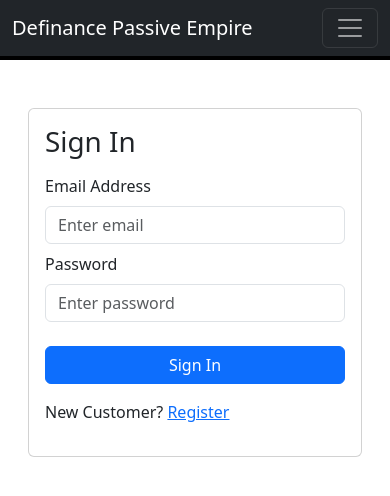
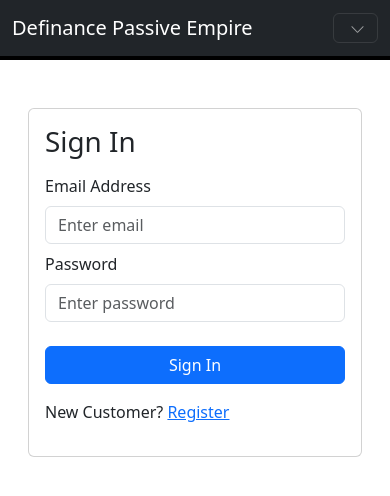
Before and after one commit to WebbuggsServices/Definance_Deployment, a React (Create React App) app in the folder frontend/: page /login in a window 390 px wide. Shown: the top 496 px of the page. Built offline with nearby package versions, Linux system fonts and the light colour scheme; no server answers.

Commit message:
navbar update and mongodb update

```diff
--- a/frontend/package.json
+++ b/frontend/package.json
@@ -13,6 +13,7 @@
     "bootstrap": "^5.3.3",
     "react": "^18.2.0",
     "react-bootstrap": "^2.10.1",
+    "react-bootstrap-icons": "^1.11.3",
     "react-dom": "^18.2.0",
     "react-icons": "^5.0.1",
     "react-loader-spinner": "^5.4.5",
--- a/frontend/src/App.js
+++ b/frontend/src/App.js
@@ -1,16 +1,20 @@
-import { Outlet } from 'react-router-dom';
-import 'react-toastify/dist/ReactToastify.css';
-import Header from './components/Header';
-import './App.css';
-import currentYear from './utilities/currentYear';
+import { Outlet } from "react-router-dom";
+import "react-toastify/dist/ReactToastify.css";
+import Header from "./components/Header";
+import { ToastContainer } from "react-toastify";
+import "./App.css";
+// import currentYear from "./utilities/currentYear";
 
 const App = () => {
   return (
-    <div class="root-container">
-    <Header/>
-    <Outlet />
-    {/* <footer className='footer'> Copyright ©{currentYear()}. All rights reserved.</footer> */}
-  </div>
+    <>
+      <ToastContainer />
+      <div class="root-container">
+        <Header />
+        <Outlet />
+        {/* <footer className='footer'> Copyright ©{currentYear()}. All rights reserved.</footer> */}
+      </div>
+    </>
   );
 };
 
--- a/frontend/src/components/Header.jsx
+++ b/frontend/src/components/Header.jsx
@@ -1,10 +1,11 @@
-import { Navbar, Nav, Container, NavDropdown } from 'react-bootstrap';
-import { FaSignInAlt, FaSignOutAlt } from 'react-icons/fa';
-import { LinkContainer } from 'react-router-bootstrap';
-import { useSelector, useDispatch } from 'react-redux';
-import { useNavigate } from 'react-router-dom';
-import { useLogoutMutation } from '../slices/usersApiSlice';
-import { logout } from '../slices/authSlice';
+import { Navbar, Nav, Container } from "react-bootstrap";
+import { FaSignInAlt, FaSignOutAlt } from "react-icons/fa";
+import { LinkContainer } from "react-router-bootstrap";
+import { useSelector, useDispatch } from "react-redux";
+import { useNavigate } from "react-router-dom";
+import { useLogoutMutation } from "../slices/usersApiSlice";
+import { logout } from "../slices/authSlice";
+import { ChevronDown } from "react-bootstrap-icons";
 
 const Header = () => {
   const { userInfo } = useSelector((state) => state.auth);
@@ -18,44 +19,55 @@
     try {
       await logoutApiCall().unwrap();
       dispatch(logout());
-      navigate('/login');
+      navigate("/login");
     } catch (err) {
       console.error(err);
     }
   };
 
   return (
-    <header className='header'>
-      <Navbar bg='dark' variant='dark' expand='lg' collapseOnSelect>
+    <header className="header">
+      <Navbar bg="dark" variant="dark" expand="lg" collapseOnSelect>
         <Container>
-          <LinkContainer to='/'>
+          <LinkContainer to="/">
             <Navbar.Brand>Definance Passive Empire</Navbar.Brand>
           </LinkContainer>
-          <Navbar.Toggle aria-controls='basic-navbar-nav' />
-          <Navbar.Collapse id='basic-navbar-nav'>
-            <Nav className='ms-auto'>
+          <Navbar.Toggle aria-controls="basic-navbar-nav">
+            {userInfo && userInfo.name}
+            <ChevronDown size={15} className="ms-1" />
+          </Navbar.Toggle>
+          <Navbar.Collapse id="basic-navbar-nav">
+            <Nav className="ms-auto">
               {userInfo ? (
                 <>
-                  <NavDropdown title={userInfo.name} id='username' style={{textAlign:"end"}}>
-                    <LinkContainer to='/profile'>
-                      <NavDropdown.Item>Profile</NavDropdown.Item>
-                    </LinkContainer>
-                    <LinkContainer to='/subscription'>
-                      <NavDropdown.Item>Subscriptions</NavDropdown.Item>
-                    </LinkContainer>
-                    <NavDropdown.Item onClick={logoutHandler}>
-                      Logout
-                    </NavDropdown.Item>
-                  </NavDropdown>
+                  <Navbar.Text
+                    className="d-none d-lg-block"
+                    style={{
+                      marginRight: "15px",
+                      fontSize: "1.5rem",
+                      fontWeight: "bold",
+                      padding: "0px",
+                    }}
+                  >
+                    {userInfo.name}
+                  </Navbar.Text>
+
+                  <LinkContainer to="/profile">
+                    <Nav.Link>Profile</Nav.Link>
+                  </LinkContainer>
+                  <LinkContainer to="/subscription">
+                    <Nav.Link>Subscriptions</Nav.Link>
+                  </LinkContainer>
+                  <Navbar.Text style={{ cursor: "pointer" }} onClick={logoutHandler}>Logout</Navbar.Text>
                 </>
               ) : (
                 <>
-                  <LinkContainer to='/login'>
+                  <LinkContainer to="/login">
                     <Nav.Link>
                       <FaSignInAlt /> Sign In
                     </Nav.Link>
                   </LinkContainer>
-                  <LinkContainer to='/register'>
+                  <LinkContainer to="/register">
                     <Nav.Link>
                       <FaSignOutAlt /> Sign Up
                     </Nav.Link>
```
